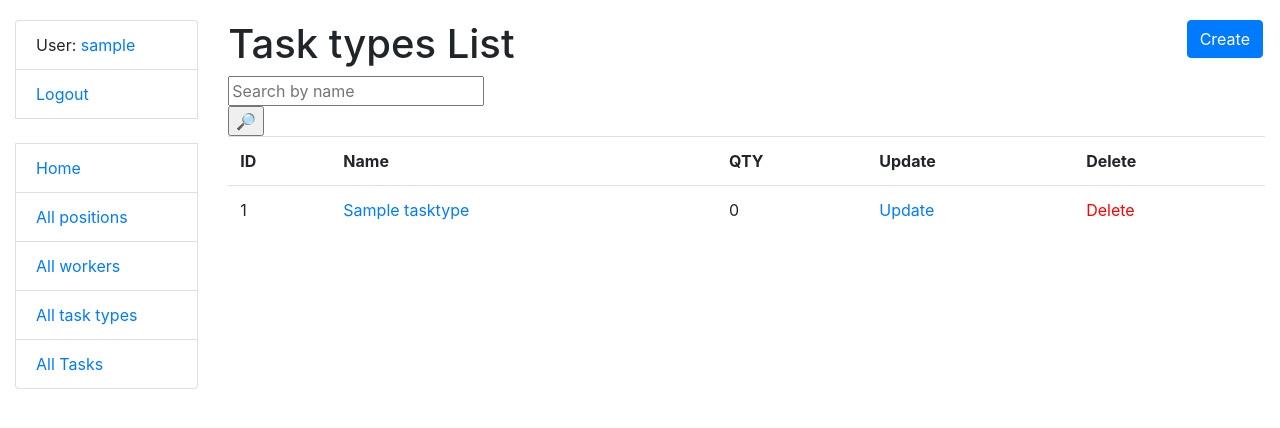
After one commit to S-SMTN/Pet_ItTaskManager, a Django app: page /task_types/ in a window 1280 px wide. The commit adds this page. Shown: the top 428 px of the page. Run offline with Django 5.2, Linux system fonts and the light colour scheme; a user stored in the database is signed in; tables that the repository leaves empty hold one stand-in row (values such as "Sample post").

Commit message:
implemented task types list

```diff
--- a/app/urls.py
+++ b/app/urls.py
@@ -2,7 +2,7 @@ from django.urls import path
 
 from app.views import index, PositionListView, PositionCreateView, PositionUpdateView, PositionDeleteView, \
     WorkerListView, worker_detail_view, unassign_task_from_worker_page, PositionDetailView, WorkerCreateView, \
-    WorkerUpdateView, WorkerDeleteView
+    WorkerUpdateView, WorkerDeleteView, TaskTypesListView
 
 urlpatterns = [
     path("", index, name="index"),
@@ -57,6 +57,11 @@ urlpatterns = [
         WorkerDeleteView.as_view(),
         name="worker-delete",
     ),
+    path(
+        "task_types/",
+        TaskTypesListView.as_view(),
+        name="task-types-list",
+    ),
 ]
 
 app_name = "app"
--- a/app/views.py
+++ b/app/views.py
@@ -148,3 +148,25 @@ class WorkerDeleteView(LoginRequiredMixin, generic.DeleteView):
             deletion_restricted = True
             context["deletion_restricted"] = deletion_restricted
         return context
+
+
+class TaskTypesListView(LoginRequiredMixin, generic.ListView):
+    context_object_name = "task_types_list"
+    template_name = "app/task_types_list.html"
+    model = TaskType
+    paginate_by = 10
+
+    def get_context_data(self, *, object_list=None, **kwargs) -> dict:
+        context = super(TaskTypesListView, self).get_context_data(**kwargs)
+        name = self.request.GET.get("name")
+        context["search_form"] = PositionSearchForm(
+            initial={"name": name}
+        )
+        return context
+
+    def get_queryset(self) -> QuerySet:
+        queryset = TaskType.objects.all().prefetch_related()
+        name = self.request.GET.get("name")
+        if name:
+            return queryset.filter(name__icontains=name)
+        return queryset
--- a/templates/app/index.html
+++ b/templates/app/index.html
@@ -8,7 +8,7 @@
     <ul>
         <li><strong>Positions: </strong><a href="{% url 'app:position-list' %}">{{ num_positions }}</a></li>
         <li><strong>Workers: </strong><a href="{% url 'app:worker-list' %}">{{ num_workers }}</a></li>
-        <li><strong>Task types: </strong>{{ num_task_types }}</li>
+        <li><strong>Task types: </strong><a href="{% url 'app:task-types-list' %}">{{ num_task_types }}</a></li>
         <li><strong>Tasks: </strong>{{ num_tasks }}</li>
     </ul>
 
--- /dev/null
+++ b/templates/app/task_types_list.html
@@ -0,0 +1,60 @@
+{% extends "base.html" %}
+
+{% block title %}<title>Task Types</title>{% endblock %}
+
+{% block content %}
+  <h1>
+    Task types List
+    <a href="" class="btn btn-primary link-to-page">
+      Create
+    </a>
+  </h1>
+
+  <form action="" method="get">
+    {{ search_form }}
+    <input type="submit" value="🔎">
+  </form>
+
+  {% if task_types_list %}
+    <table class="table">
+      <tr>
+        <th>ID</th>
+        <th>Name</th>
+        <th>QTY</th>
+        <th>Update</th>
+        <th>Delete</th>
+      </tr>
+
+      {% for  type in task_types_list %}
+      <tr>
+        <td>
+            {{ type.id }}
+        </td>
+        <td>
+          <a href="">
+            {{ type.name }}
+          </a>
+        </td>
+        <td>
+            {{ type.tasks.all|length }}
+        </td>
+        <td>
+            <a href="">
+              Update
+            </a>
+          </td>
+          <td>
+            <a style="color: red"
+              href="">
+              Delete
+            </a>
+          </td>
+      </tr>
+      {% endfor %}
+    </table>
+
+  {% else %}
+    <p>There are no task types in this app</p>
+  {% endif %}
+
+{% endblock %}
--- a/templates/includes/sidebar.html
+++ b/templates/includes/sidebar.html
@@ -11,6 +11,6 @@
   <li class="list-group-item"><a href="{% url 'app:index' %}">Home</a></li>
   <li class="list-group-item"><a href="{% url 'app:position-list' %}">All positions</a></li>
   <li class="list-group-item"><a href="{% url 'app:worker-list' %}">All workers</a></li>
-  <li class="list-group-item"><a href="">All task types</a></li>
+  <li class="list-group-item"><a href="{% url 'app:task-types-list' %}">All task types</a></li>
   <li class="list-group-item"><a href="">All Tasks</a></li>
 </ul>
```
